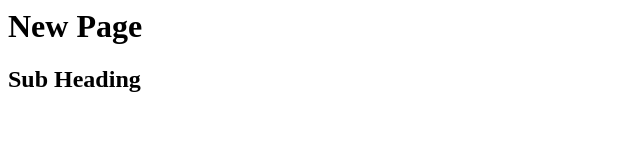
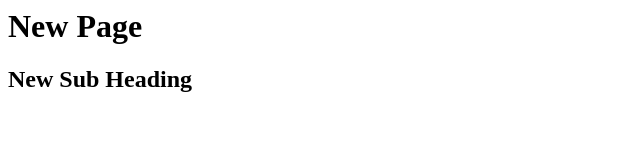
Before and after one commit to RyanJones01/TestingGit, a plain HTML site: page index.html in a window 1280 px wide. Shown: the whole page, without its empty margins (0-640 px from the left). Drawn offline with Linux system fonts and the light colour scheme.

Commit message:
Testing merge changes

```diff
--- a/index.html
+++ b/index.html
@@ -4,6 +4,6 @@
 	</head>
 	<body>
 		<h1>New Page</h1>
-		<h2>Sub Heading</h2>
+		<h2>New Sub Heading</h2>
 	</body>
 </html>
```
